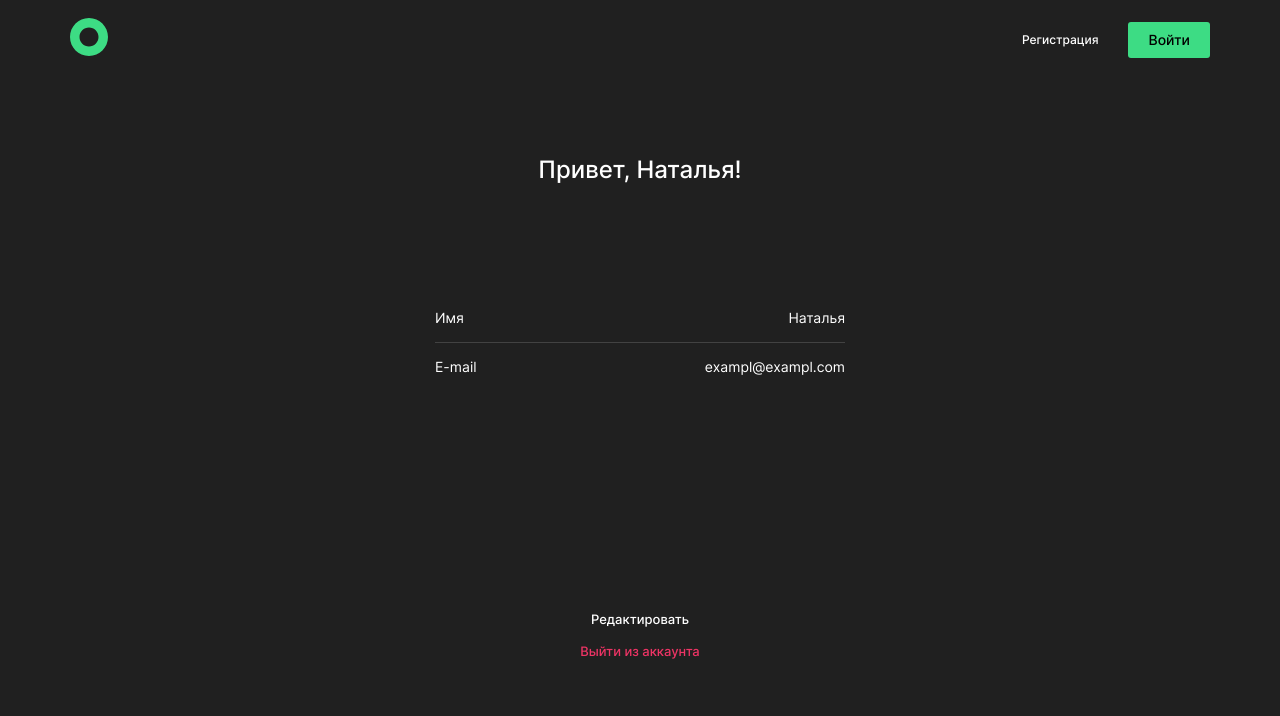
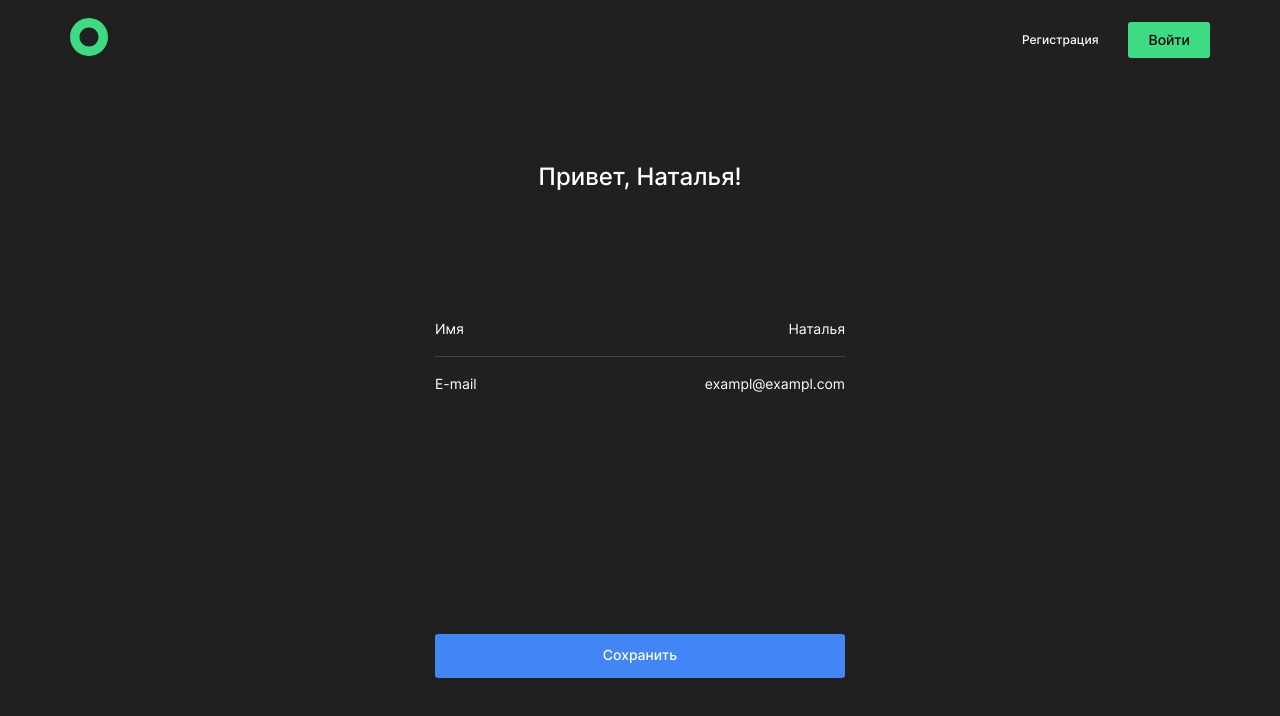
Before and after one commit to TashaSlon/movies-explorer-frontend, a React app: page /profile in a window 1280 px wide. Both pictures are taken after a click on the button "Редактировать". Built offline with nearby package versions, Linux system fonts and the light colour scheme.

Commit message:
profile handler

```diff
--- a/src/components/App/App.css
+++ b/src/components/App/App.css
@@ -15,6 +15,15 @@
   -webkit-text-size-adjust: 100%;
   -ms-text-size-adjust: 100%;
   -moz-text-size-adjust: 100%;
+}
+
+.content {
+  height: 87vh;
+  padding: 0;
+  margin: 0;
+  display: flex;
+  align-items: center;
+  justify-content: center;
 }
 
 .auth {
@@ -173,10 +182,31 @@
   color: #fff;
 }
 
+.btn__profile-save {
+  width: 100%;
+  max-width: 410px;
+
+  margin: 20px auto 0;
+  padding: 13px 15px 15px;
+
+  border-radius: 3px;
+  background-color: #4285F4;
+  font-size: 12px;
+  color: #fff;
+}
+
+.btn__profile-save_disabled {
+  display: none;
+}
+
 @media screen and (min-width: 768px) {
   .page {
     font-size: 12px;
     line-height: calc(18 / 12);
+  }
+
+  .content {
+    height: 85vh;
   }
 
   .auth__input {
@@ -219,6 +249,10 @@
 
     font-size: 14px;
   }
+
+  .btn__profile-save {
+    font-size: 14px;
+  }
 }
 
 @media screen and (min-width: 1280px) {
--- a/src/components/App/App.js
+++ b/src/components/App/App.js
@@ -8,6 +8,7 @@ import Movies from '../Movies/Movies';
 import SavedMovies from '../SavedMovies/SavedMovies';
 import Profile from '../Profile/Profile';
 import { getEmail, authorize, register,logout } from '../../utils/auth';
+
 
 function App() {
   const [loggedIn, setLoggedIn] = useState(false);
@@ -100,7 +101,9 @@ function App() {
         element= {<SavedMovies />}
         signOut = {signOut}
         loggedIn={loggedIn} />
-        <Route path="/profile" element= {<Profile user={user}/>} />
+        <Route path="/profile"
+        element= {<Profile
+          user={user} />} />
         <Route path="/" element={loggedIn ? <Navigate to="/" replace /> : <Navigate to="/sign-in" replace />} />
       </Routes>
     </div>
--- a/src/components/Profile/Profile.css
+++ b/src/components/Profile/Profile.css
@@ -1,12 +1,13 @@
 .profile {
     display: flex;
     flex-direction: column;
-    justify-content: space-between;
+    justify-content: center;
+    align-items: center;
 
-    height: 60%;
+    height: 100%;
 
     margin: 0 auto;
-    padding: 70px 30px 40px;
+    padding: 20px 30px;
 }
 
 .profile__title {
@@ -18,15 +19,21 @@
 }
 
 .profile__fieldset {
-    max-width: 410px;
+    width: 260px;
 
     margin: 0 auto;
     padding-top: 64px;
 }
 
+.profile__fieldset_disabled {
+    display: none;
+}
+
 .profile__field {
     display: flex;
     justify-content: space-between;
+
+    padding: 17px 0;
 }
 
 .profile__field-border {
@@ -38,7 +45,24 @@
     flex-direction: column;
     justify-content: center;
 
-    margin: 379px auto 0;
+    margin: 20px auto 0;
+}
+
+.profile__button-group_disabled {
+    display: none;
+}
+
+.profile__input {
+    padding: 0;
+
+    color: #fff;
+    text-align: right;
+    background-color: transparent;
+    border: none;
+}
+
+.profile__input::placeholder {
+    color: #fff;
 }
 
 .profile__button {
@@ -57,15 +81,34 @@
     color: #EE3465;
 }
 
+.profile__error {
+    display: block;
+
+    height: 14px;
+
+    margin: 189px auto 0;
+
+    color: #FF004C;
+    text-align: center;
+    font-size: 11px;
+    font-weight: 400;
+}
+
 @media screen and (min-width: 768px) {
     .profile__fieldset {
+        width: 410px;
+
         padding-top: 80px;
+    }
+
+    .profile__button-group {
+        margin-top: 176px;
     }
 }
 
 @media screen and (min-width: 1280px) {
     .profile {
-        padding: 74px 70px 70px;
+        padding: 20px 70px;
     }
 
     .profile__title {
@@ -77,7 +120,7 @@
     }
 
     .profile__button-group {
-        margin-top: 220px;
+        margin-top: 186px;
     }
 
     .profile__button {
--- a/src/components/Profile/Profile.js
+++ b/src/components/Profile/Profile.js
@@ -1,9 +1,51 @@
+import React, {useState} from 'react';
 import Header from '../Header/Header';
+import { api } from '../../utils/api.js';
 
 const Profile = (props) => {
     const {name, email} = props.user;
 
+    const [formValue, setFormValue] = useState({
+        name: name,
+        email: email
+    })
+
+    const handleChange = (e) => {
+        const {name, value} = e.target;
+
+        setFormValue({
+            ...formValue,
+            [name]: value
+            });
+    }
+
     function handleEdit() {
+        const fieldsets = document.querySelectorAll('.profile__fieldset');
+        fieldsets.forEach((fieldset) => {
+            fieldset.classList.toggle('profile__fieldset_disabled');
+        });
+    }
+
+    function handleSubmit(e) {
+        e.preventDefault();
+
+        if (!formValue.name || !formValue.email) {
+            return;
+        }
+        const { name, email } = formValue;
+        const fieldsets = document.querySelectorAll('.profile__fieldset');
+        const error = document.querySelector('.profile__error');
+
+        api.setUserInfo(name, email)
+            .then(() => {
+                fieldsets.forEach((fieldset) => {
+                    fieldset.classList.toggle('profile__fieldset_disabled');
+                });
+            })
+            .catch(err => {
+                error.textContent = err;
+            });
+        setFormValue({name: name, email: email});
     }
 
     return (
@@ -11,23 +53,33 @@ const Profile = (props) => {
             <Header signOut={props.signOut}/>
             <main className="content">
                 <section className="profile">
-                    <div>
                     <h1 className="profile__title">Привет, {name}!</h1>
                     <div className="profile__fieldset">
                         <div className="profile__field profile__field-border">
-                                <p>Имя</p>
-                                <p>{name}</p>
+                            <div>Имя</div>
+                            <div>{formValue.name}</div>
                         </div>
                         <div className="profile__field">
-                                <p>E-mail</p>
-                                <p>{email}</p>
-                            </div>
-                        </div>
+                            <div>E-mail</div>
+                            <div>{formValue.email}</div>
                         </div>
                         <div className="profile__button-group">
                             <button className="profile__button" onClick={handleEdit}>Редактировать</button>
                             <button className="profile__button profile__button-accent">Выйти из аккаунта</button>
                         </div>
+                    </div>
+                    <form onSubmit={handleSubmit} className="profile__fieldset profile__fieldset_disabled">
+                        <label className="profile__field profile__field-border" for="name">
+                            Имя
+                            <input className="profile__input" id="name" name="name" type="text" value={formValue.name} onChange={handleChange} placeholder={name}/>
+                        </label>
+                        <label className="profile__field" for="email">
+                            E-mail
+                            <input className="profile__input" id="email" name="email" type="email" value={formValue.email} onChange={handleChange} placeholder={email}/>
+                        </label>
+                        <div className='profile__error'></div>
+                        <button type="submit" onSubmit={handleSubmit} className='btn btn__profile-save'>Сохранить</button>
+                    </form>
                 </section>
             </main>
         </>
--- a/src/utils/api.js
+++ b/src/utils/api.js
@@ -1,3 +1,5 @@
+import { errors } from './errors.js';
+
 class Api {
     constructor(baseUrl) {
       this._baseUrl = baseUrl;
@@ -10,10 +12,12 @@ class Api {
     }
 
     _getJson(res) {
+      let message = '';
       if (res.ok) {
         return res.json();
       }
-      return Promise.reject(`Ошибка: ${res.status}`);
+      message = errors(res.status);
+      return Promise.reject(message);
     }
 
     getUserInfo() {
@@ -24,14 +28,14 @@ class Api {
       .then(this._getJson);
     }
 
-    setUserInfo(userData) {
+    setUserInfo(name, email) {
       return fetch(`${this._baseUrl}/users/me`, {
         method: 'PATCH',
         headers: this._getHeaders(),
         credentials: 'include',
         body: JSON.stringify({
-          name: userData.name,
-          about: userData.about
+          name: name,
+          email: email
         })
       })
       .then(this._getJson);
--- /dev/null
+++ b/src/utils/errors.js
@@ -0,0 +1,17 @@
+export const errors = (status) => {
+    let message = '';
+    switch (status) {
+        case 400:
+          message = 'При обновлении профиля произошла ошибка';
+          break;
+        case 4:
+          alert( 'В точку!' );
+          break;
+        case 5:
+          alert( 'Перебор' );
+          break;
+        default:
+          alert( "Нет таких значений" );
+      };
+    return message;
+};
```
Lines whose indentation alone changed are shown as unchanged.
